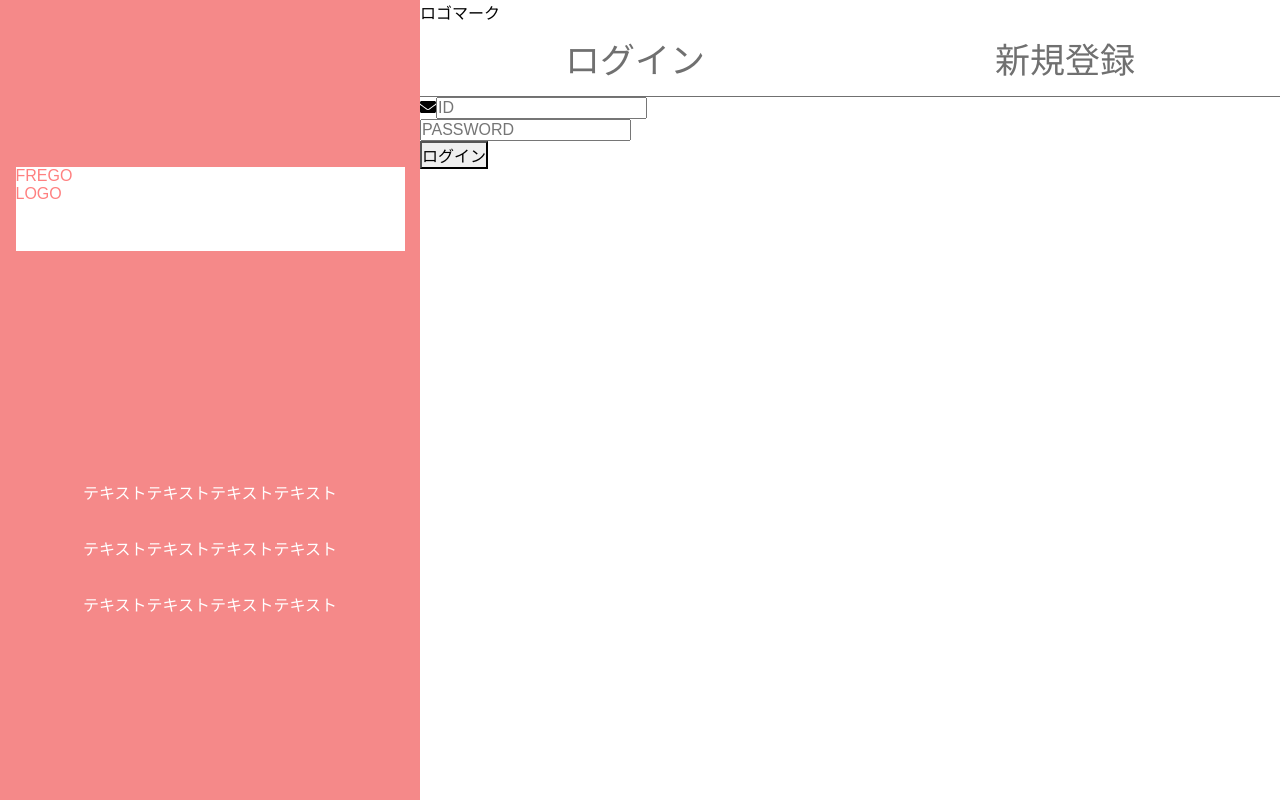
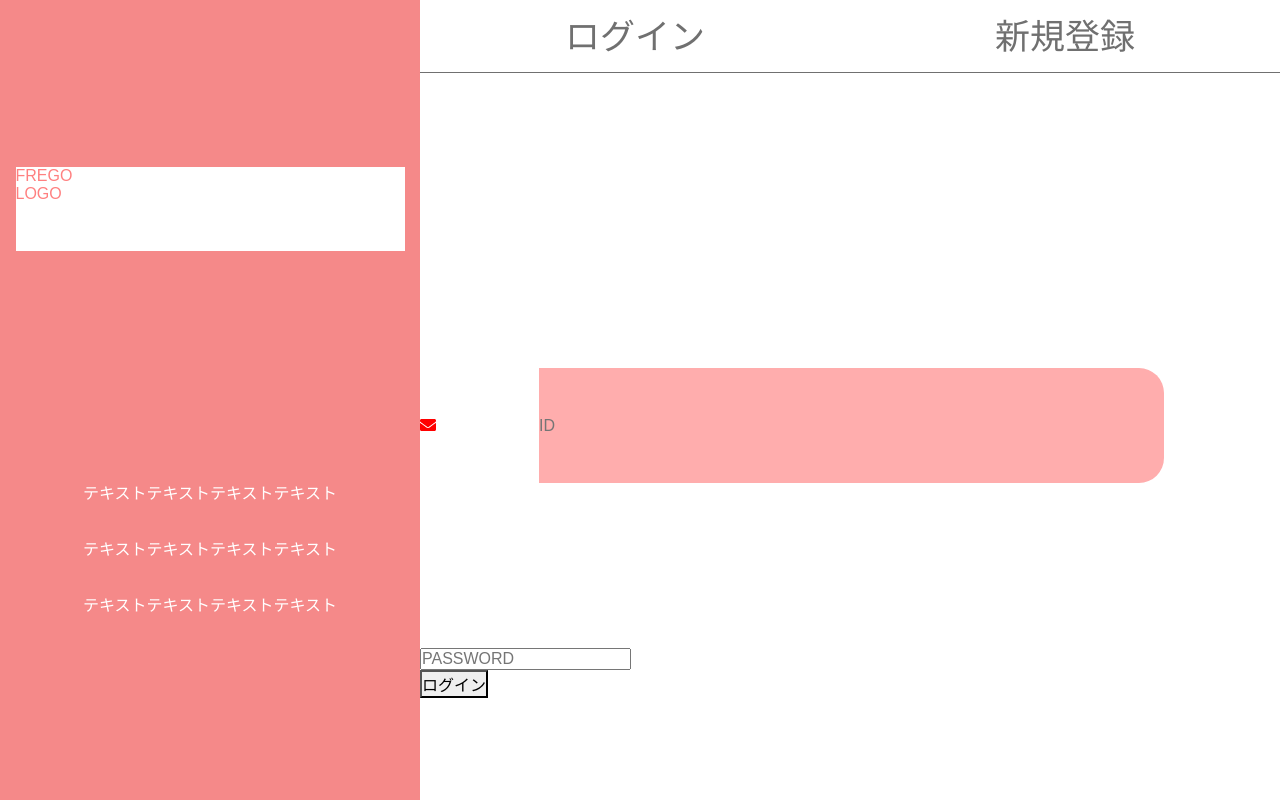
Before and after one commit to ms2019iwb/frontend, a React (Create React App) app: page / in a window 1280 px wide. Built offline with nearby package versions, Linux system fonts and the light colour scheme.

Commit message:
ログイン製作途中

```diff
--- a/src/App.css
+++ b/src/App.css
@@ -5,7 +5,7 @@
 }
 
 body {
-    font-size: 62.5%;
+    /* font-size: 62.5%; */
 }
 
 h1, h2, h3, h4, h5, h6, div, li, input, p, span, a {
--- a/src/components/Button/Tab.js
+++ b/src/components/Button/Tab.js
@@ -1,6 +1,7 @@
 import React, { Component } from 'react';
 import styled from 'styled-components';
 import { NavLink } from 'react-router-dom';
+import '../../App.css';
 
 class Tab extends Component {
   render() {
--- a/src/containers/Account/Login.js
+++ b/src/containers/Account/Login.js
@@ -29,15 +29,14 @@ class Login extends Component {
       <Root>
         <Top />
         <Form>
-          <Logo>
-            ロゴマーク
-          </Logo>
           <TabList />
           <Inputwrap>
             <Form action="" >
               <Id>
-                <FontAwesomeIcon icon={faEnvelope} />
-                <Idinput type="input" name="mail" placeholder="ID" value={this.state.data.mail} onChange={this.handleChange}></Idinput>
+                <Label for="mail">
+                  <FontAwesomeIcon icon={faEnvelope} />
+                </Label>
+                <Idinput type="input" id="mail" name="mail" placeholder="ID" value={this.state.data.mail} onChange={this.handleChange}></Idinput>
               </Id>
               <Pass>
                 <Passinput type="password" name="pass" placeholder="PASSWORD" value={this.state.data.pass} onChange={this.handleChange}></Passinput>
@@ -60,28 +59,34 @@ const Root = styled.div`
   width: 100%;
   height: 100vh;
 `
-
-const Logo = styled.h1`
-
-`
-
 const Inputwrap = styled.div`
-
+  margin-top: 295px;
 `
 const Form = styled.form`
-
+  margin: 0 auto;
 `
 const Id = styled.div`
-
+`
+const Label = styled.label`
+  display: inline-block;
+  width: 119px;
+  height: 115px;
+  & > svg {
+    color: red;
+  }
 `
 const Pass = styled.div`
-
+  margin-top: 116px;
 `
 const Log = styled.div`
 
 `
 const Idinput = styled.input`
-
+  width: 625px;
+  height: 115px;
+  border: none;
+  background-color: #ffadad;
+  border-radius: 0 25px 25px 0;
 `
 const Passinput = styled.input`
 
```
Also changed, not shown: 1 other file (tests, documents, lock files or other folders).
